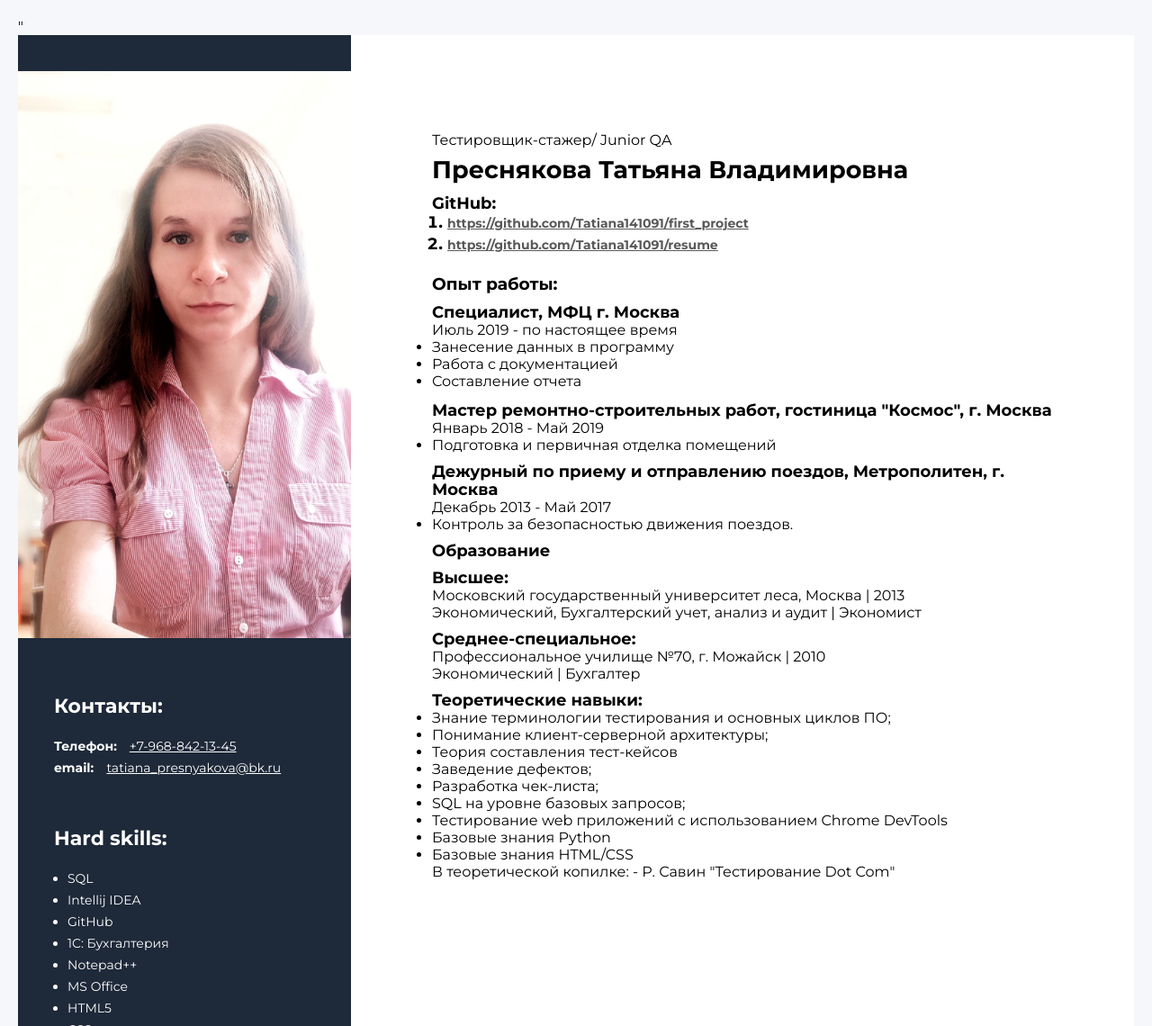
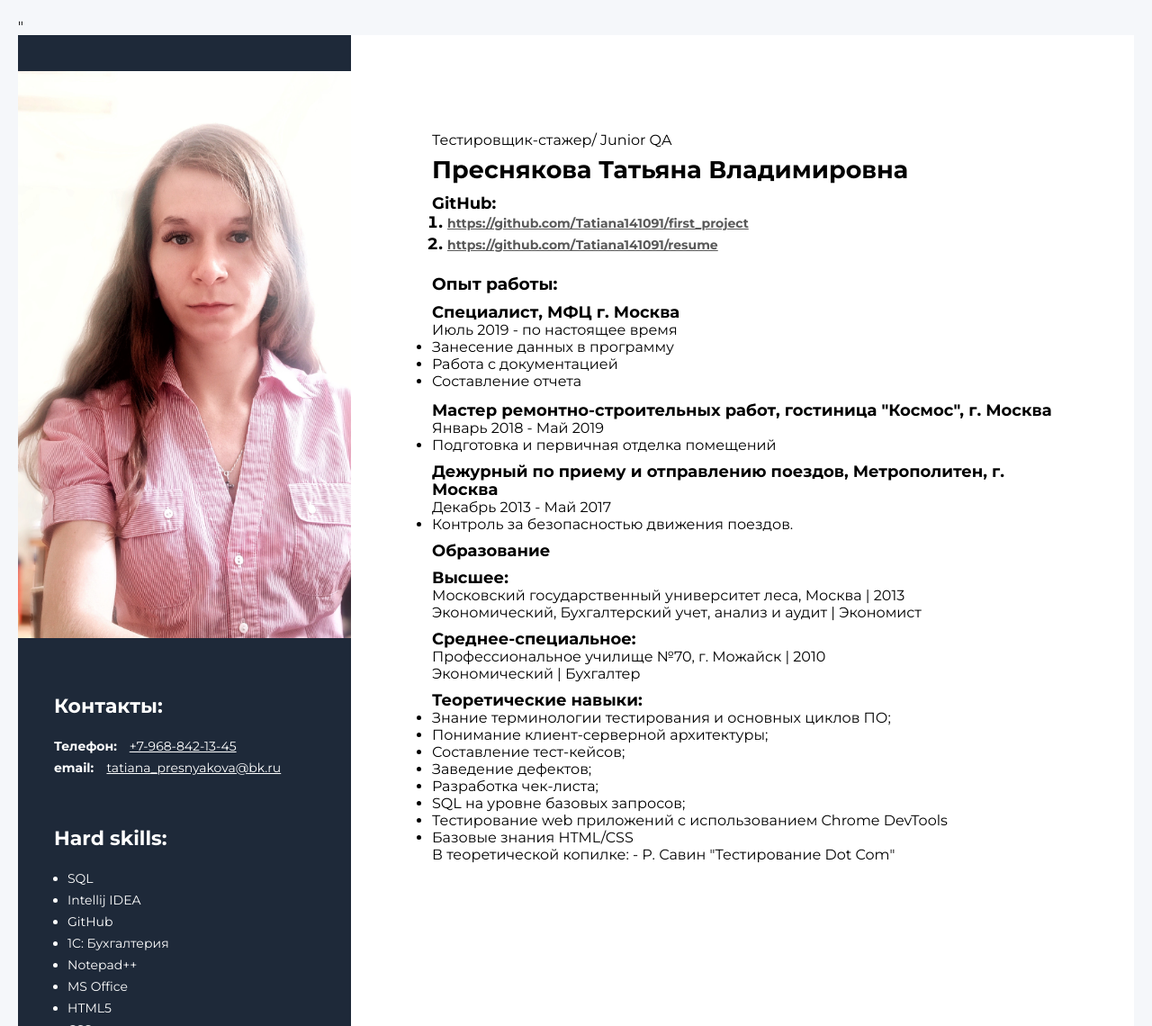
Before and after one commit to Tatiana141091/resume, a plain HTML site: page index.html in a window 1280 px wide. Shown: the top 1140 px of the page at 90% size. Drawn offline with Linux system fonts and the light colour scheme.

Commit message:
Update index.html

```diff
--- a/index.html
+++ b/index.html
@@ -183,12 +183,11 @@ Soft skills:</h3>
     <ul>
         <li>Знание терминологии тестирования и основных циклов ПО;</li>
         <li>Понимание клиент-серверной архитектуры;</li>
-        <li>Теория составления тест-кейсов</li>
+        <li>Составление тест-кейсов;</li>
         <li>Заведение дефектов;</li>
         <li>Разработка чек-листа;</li>
         <li>SQL на уровне базовых запросов;</li>
         <li>Тестирование web приложений с использованием Chrome DevTools</li>
-        <li>Базовые знания Python </li>
         <li>Базовые знания HTML/CSS</li>
     </ul>
 
```
